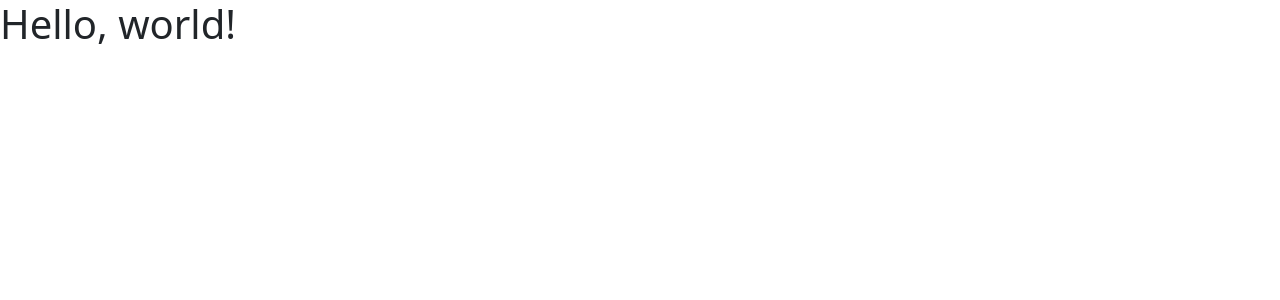
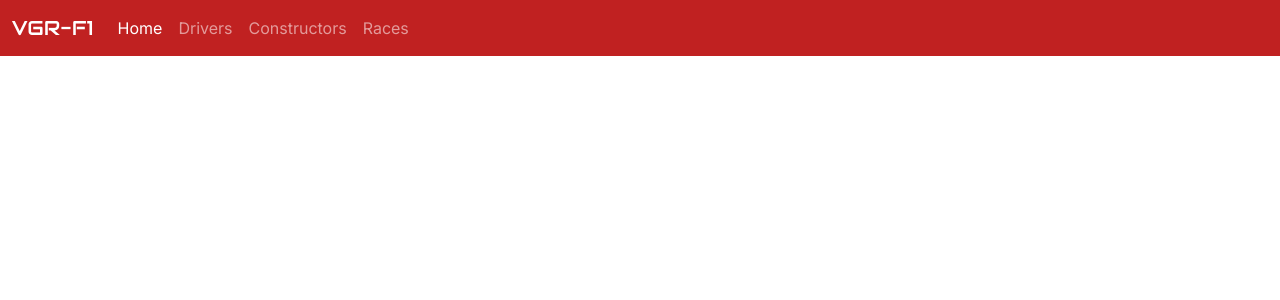
Before and after one commit to neilcasas/f1-website, a Flask app: page / in a window 1280 px wide. Shown: the top 300 px of the page. Run offline with Flask 3, Linux system fonts and the light colour scheme.

Commit message:
created navbar and layout.html

```diff
--- a/app.py
+++ b/app.py
@@ -7,5 +7,5 @@ app = Flask(__name__)
 e = ergast_py.Ergast()
 
 @app.route("/")
-def hello():
+def index():
     return render_template("layout.html")
--- /dev/null
+++ b/static/styles.css
@@ -0,0 +1,16 @@
+@import url('https://fonts.googleapis.com/css2?family=Audiowide&family=Inter:wght@100..900&display=swap');
+
+/* Global styling */
+* {
+    font-family: "Inter"
+}
+
+/* Navbar styling */
+
+.navbar-brand {
+    font-family: "Audiowide";
+}
+
+.navbar {
+    background-color: rgb(192, 33, 33);
+}
--- a/templates/layout.html
+++ b/templates/layout.html
@@ -7,19 +7,43 @@
     <title>VGR F1</title>
     <link href="https://cdn.jsdelivr.net/npm/bootstrap@5.3.3/dist/css/bootstrap.min.css" rel="stylesheet"
         integrity="sha384-QWTKZyjpPEjISv5WaRU9OFeRpok6YctnYmDr5pNlyT2bRjXh0JMhjY6hW+ALEwIH" crossorigin="anonymous">
+    <link href="static/styles.css" rel="stylesheet">
 </head>
 
 <body>
-    <h1>Hello, world!</h1>
+    <!--Navbar-->
+    <header>
+        <nav class="navbar navbar-expand-lg navbar-dark">
+            <div class="container-fluid">
+                <a class="navbar-brand" href="#">VGR-F1</a>
+                <button class="navbar-toggler" type="button" data-bs-toggle="collapse"
+                    data-bs-target="#navbarNavDropdown" aria-controls="navbarNavDropdown" aria-expanded="false"
+                    aria-label="Toggle navigation">
+                    <span class="navbar-toggler-icon"></span>
+                </button>
+                <div class="collapse navbar-collapse" id="navbarNavDropdown">
+                    <ul class="navbar-nav">
+                        <li class="nav-item">
+                            <a class="nav-link active" aria-current="page" href="#">Home</a>
+                        </li>
+                        <li class="nav-item">
+                            <a class="nav-link" href="#">Drivers</a>
+                        </li>
+                        <li class="nav-item">
+                            <a href="#" class="nav-link">Constructors</a>
+                        </li>
+                        <li class="nav-item">
+                            <a href="#" class="nav-link">Races</a>
+                        </li>
+                    </ul>
+                </div>
+            </div>
+        </nav>
+    </header>
+
+    <script src="https://cdn.jsdelivr.net/npm/bootstrap@5.3.3/dist/js/bootstrap.bundle.min.js"
+        integrity="sha384-YvpcrYf0tY3lHB60NNkmXc5s9fDVZLESaAA55NDzOxhy9GkcIdslK1eN7N6jIeHz"
+        crossorigin="anonymous"></script>
 </body>
-<script src="https://cdn.jsdelivr.net/npm/bootstrap@5.3.3/dist/js/bootstrap.bundle.min.js"
-    integrity="sha384-YvpcrYf0tY3lHB60NNkmXc5s9fDVZLESaAA55NDzOxhy9GkcIdslK1eN7N6jIeHz"
-    crossorigin="anonymous"></script>
-<script src="https://cdn.jsdelivr.net/npm/@popperjs/core@2.11.8/dist/umd/popper.min.js"
-    integrity="sha384-I7E8VVD/ismYTF4hNIPjVp/Zjvgyol6VFvRkX/vR+Vc4jQkC+hVqc2pM8ODewa9r"
-    crossorigin="anonymous"></script>
-<script src="https://cdn.jsdelivr.net/npm/bootstrap@5.3.3/dist/js/bootstrap.min.js"
-    integrity="sha384-0pUGZvbkm6XF6gxjEnlmuGrJXVbNuzT9qBBavbLwCsOGabYfZo0T0to5eqruptLy"
-    crossorigin="anonymous"></script>
 
 </html>
```
